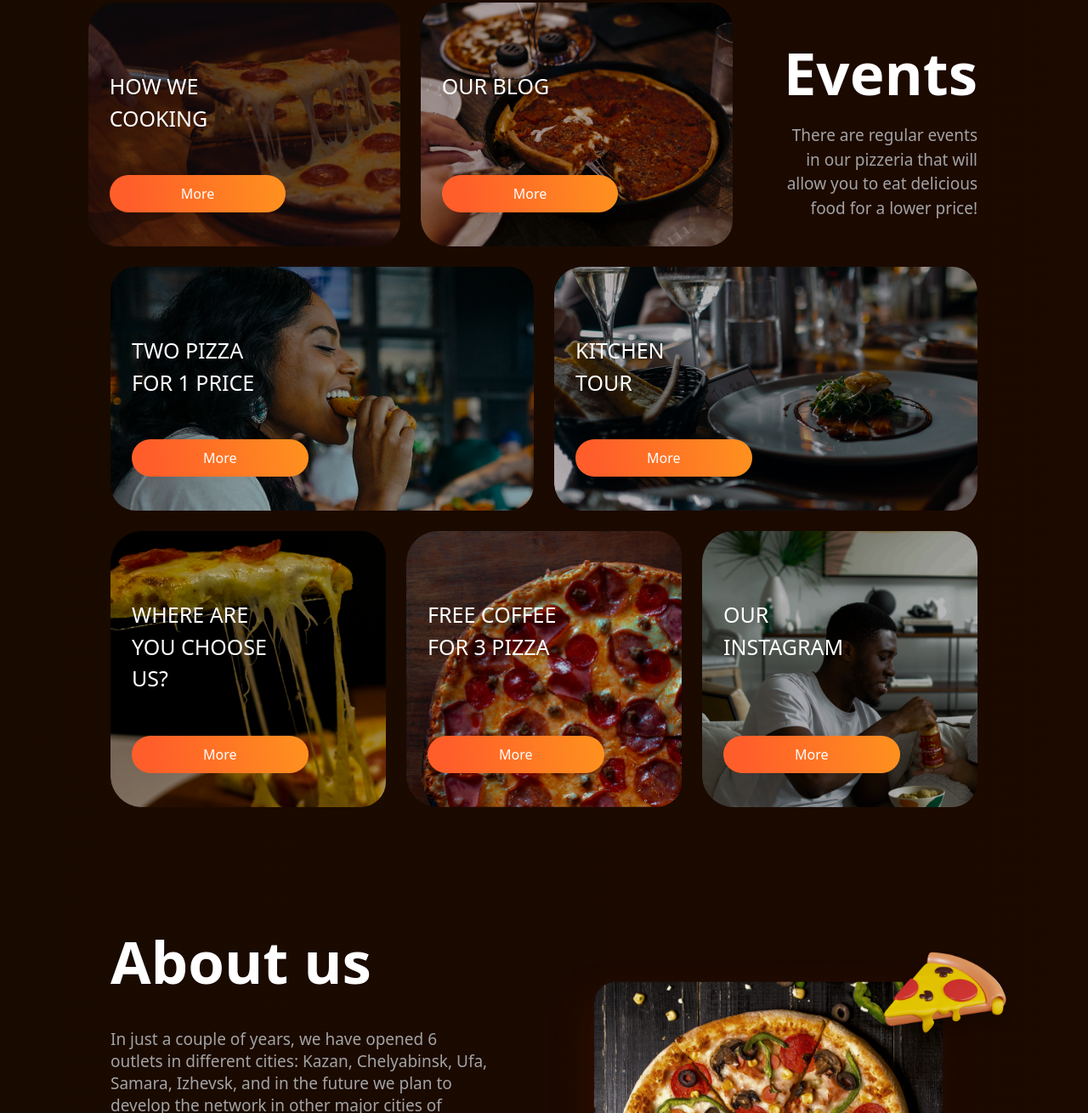
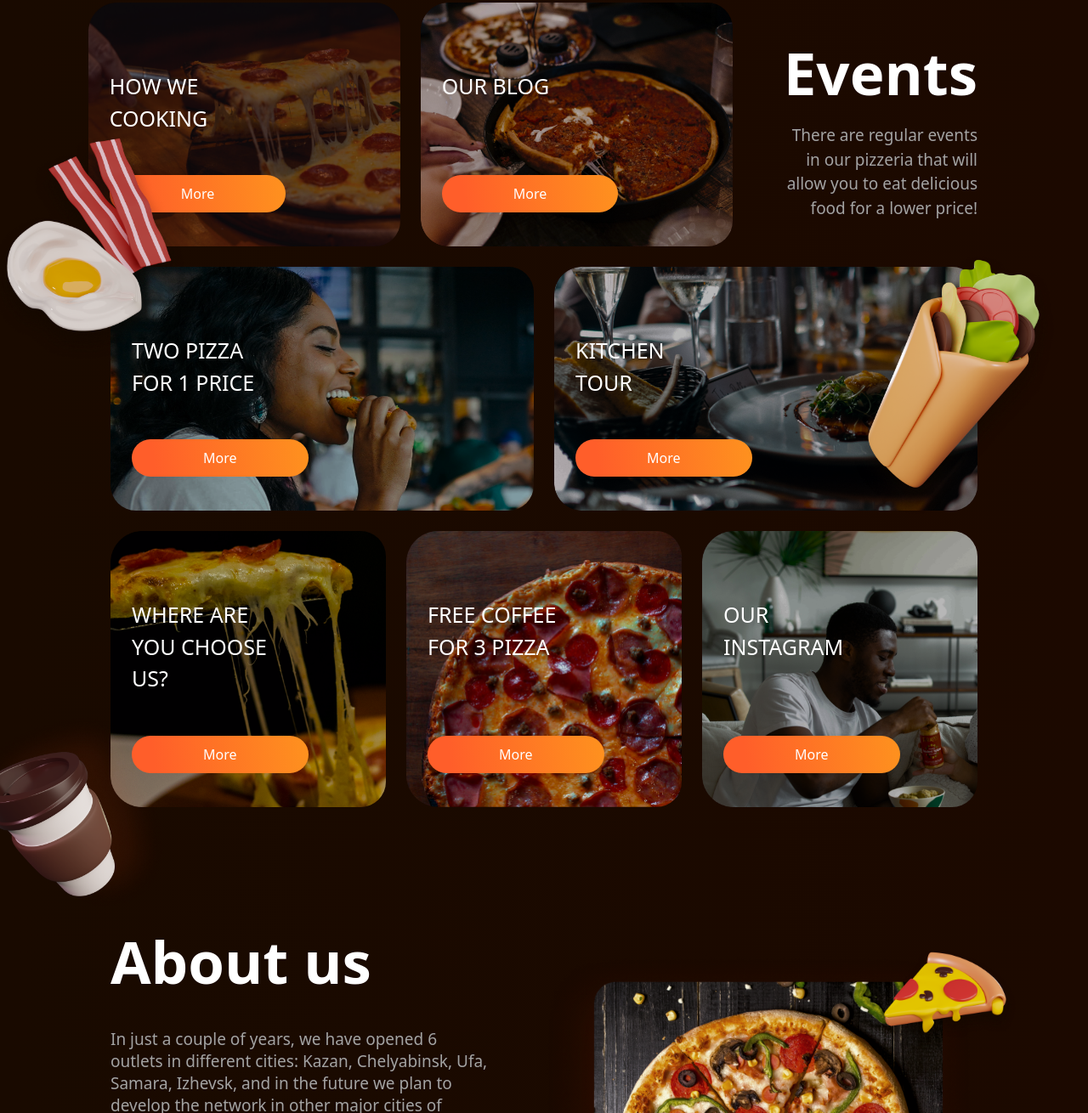
Before and after one commit to bunyodzaripov/Pizza-shop, a plain HTML site: page index.html in a window 1280 px wide. Shown: the part 2992-4302 px from the top of the page at 85% size. Drawn offline with nearby package versions, Linux system fonts and the light colour scheme.

Commit message:
added imgs to events section

```diff
--- a/index.html
+++ b/index.html
@@ -841,7 +841,7 @@
           >
             <!-- images 1 -->
             <div
-              class="bg-[url('./assets/images/pizza-bg3.png')] bg-cover flex flex-col gap-[30px] items-start pt-[50px] pb-[24px] px-[15px] rounded-[20px] lg:gap-[48px] lg:px-[25px] lg:pt-[80px] lg:pb-[40px] lg:w-[614px] lg:rounded-[30px]"
+              class="relative bg-[url('./assets/images/pizza-bg3.png')] bg-cover flex flex-col gap-[30px] items-start pt-[50px] pb-[24px] px-[15px] rounded-[20px] lg:gap-[48px] lg:px-[25px] lg:pt-[80px] lg:pb-[40px] lg:w-[614px] lg:rounded-[30px]"
             >
               <h3
                 class="w-[100px] font-medium text-white lg:text-[25px] lg:w-[170px]"
@@ -853,10 +853,15 @@
               >
                 More
               </button>
+              <img
+                class="hidden w-[320px] absolute -top-50 -left-40 lg:block"
+                src="./assets/images/egg.png"
+                alt="egg and bacone"
+              />
             </div>
             <!-- images 2 -->
             <div
-              class="bg-[url('./assets/images/pizza-bg4.png')] bg-cover flex flex-col gap-[30px] items-start pt-[50px] pb-[24px] px-[15px] rounded-[20px] lg:gap-[48px] lg:px-[25px] lg:pt-[80px] lg:pb-[40px] lg:w-[614px] lg:rounded-[30px]"
+              class="relative bg-[url('./assets/images/pizza-bg4.png')] bg-cover flex flex-col gap-[30px] items-start pt-[50px] pb-[24px] px-[15px] rounded-[20px] lg:gap-[48px] lg:px-[25px] lg:pt-[80px] lg:pb-[40px] lg:w-[614px] lg:rounded-[30px]"
             >
               <h3
                 class="w-[100px] font-medium text-white lg:text-[25px] lg:w-[170px]"
@@ -868,6 +873,11 @@
               >
                 More
               </button>
+              <img
+                class="hidden absolute w-[360px] -right-30 -top-20 lg:block"
+                src="./assets/images/buritto.png"
+                alt="buritto"
+              />
             </div>
           </div>
 
@@ -877,7 +887,7 @@
           >
             <!-- image 3 -->
             <div
-              class="basis-full bg-[url('./assets/images/pizza-bg7.png')] bg-cover w-[249px] flex flex-col justify-between gap-[30px] items-start pt-[50px] pb-[24px] px-[15px] rounded-[20px] lg:gap-[48px] lg:px-[25px] lg:pt-[80px] lg:pb-[40px] lg:w-[401px] lg:rounded-[30px] lg:basis-auto"
+              class="relative basis-full bg-[url('./assets/images/pizza-bg7.png')] bg-cover w-[249px] flex flex-col justify-between gap-[30px] items-start pt-[50px] pb-[24px] px-[15px] rounded-[20px] lg:gap-[48px] lg:px-[25px] lg:pt-[80px] lg:pb-[40px] lg:w-[401px] lg:rounded-[30px] lg:basis-auto"
             >
               <h3
                 class="w-[100px] font-medium text-white lg:text-[25px] lg:w-[170px]"
@@ -889,6 +899,11 @@
               >
                 More
               </button>
+              <img
+                class="hidden absolute -bottom-40 -left-50 lg:block"
+                src="./assets/images/coffee.png"
+                alt="coffee"
+              />
             </div>
 
             <!-- image 1 -->
```
Also changed, not shown: assets/images/buritto.png (added), assets/images/coffee.png (added), assets/images/egg.png (added).
